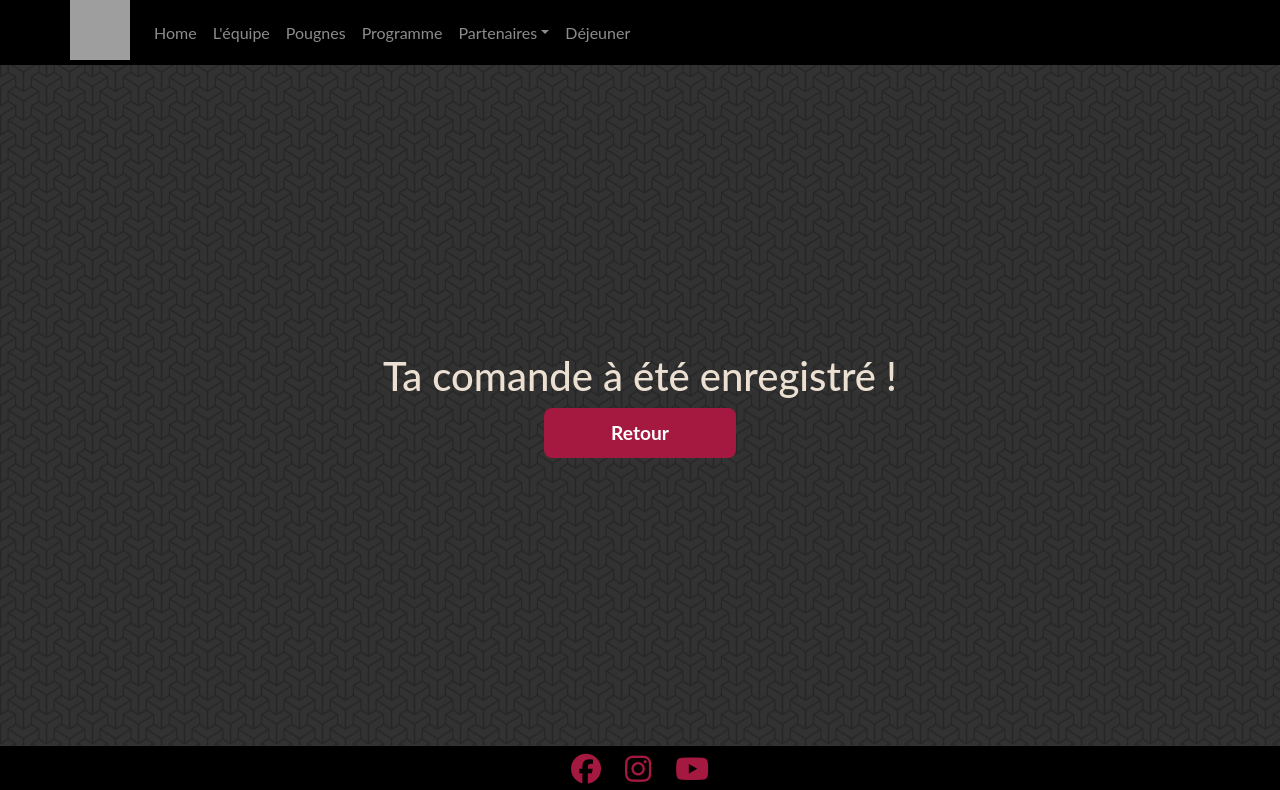
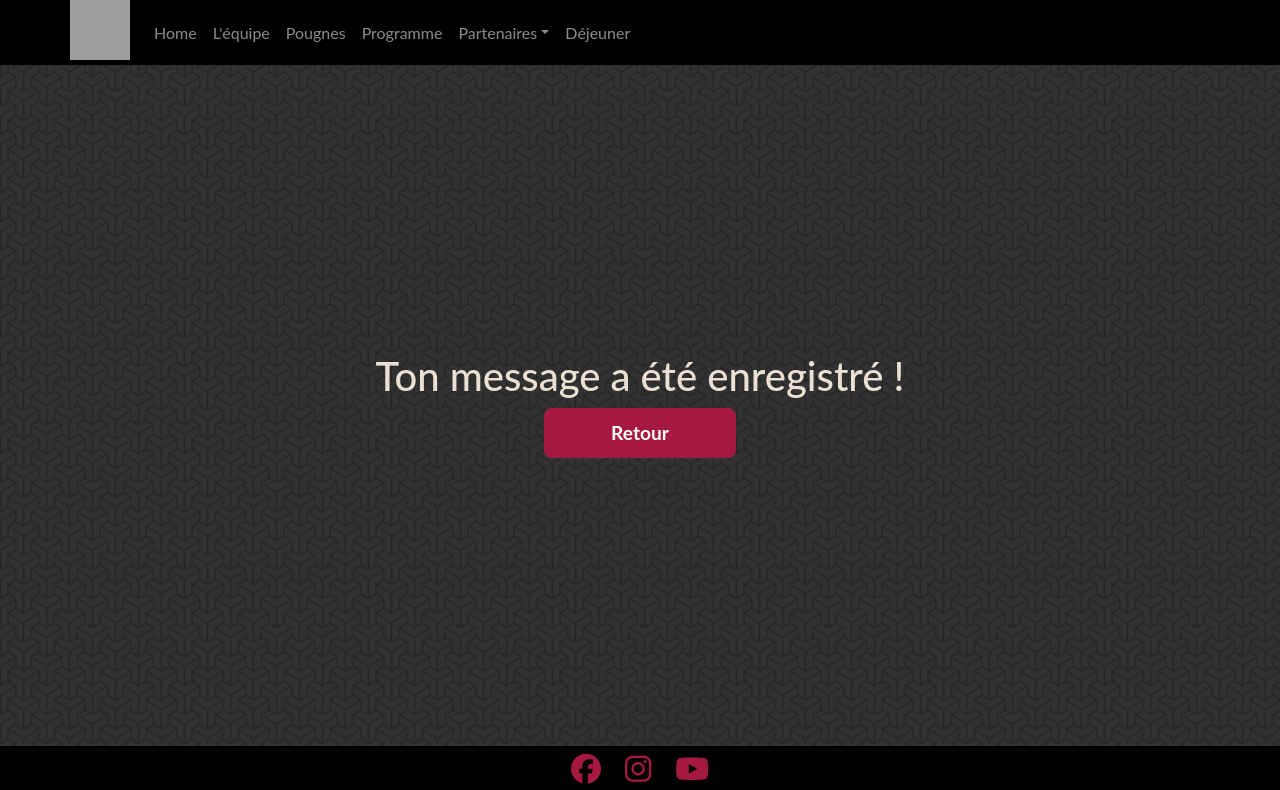
Before and after one commit to HugoKD/siite, a Django app: page /redirection/ in a window 1280 px wide. Shown: the top 790 px of the page. Run offline with Django 4.2, Linux system fonts and the light colour scheme; some libraries are stand-ins or nearby versions; grey boxes are pictures that could not be loaded.

Commit message:
fumulaire contact

```diff
--- a/contact/templates/contact/redirection.html
+++ b/contact/templates/contact/redirection.html
@@ -20,7 +20,7 @@
     {% block content %}
     {% endblock %}
     <div class="main">
-        <div class="message"><h1>Ta comande à été enregistré !</h1></div>
+        <div class="message"><h1>Ton message a été enregistré !</h1></div>
         <button><a href="../" >Retour</a></button>
     </div>
     <footer>
```
Also changed, not shown: db.sqlite3.
